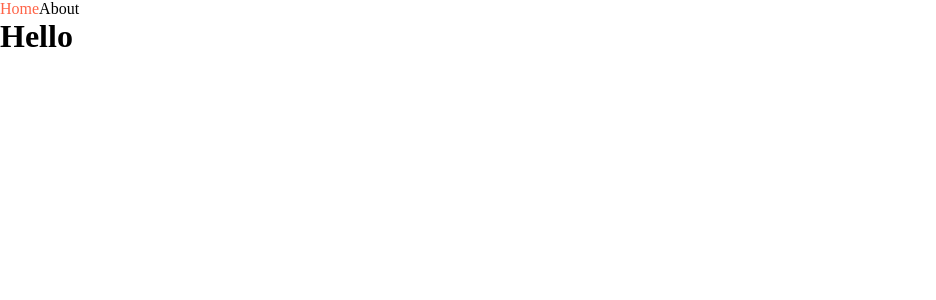
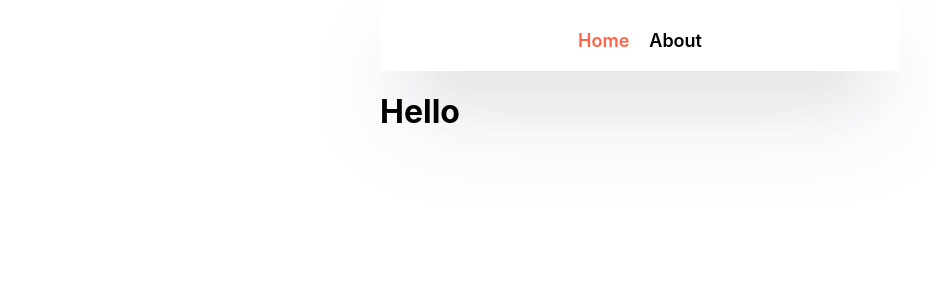
Before and after one commit to juhui88/NextJsStudy, a Next.js app in the folder nextjs-intro/: page / in a window 1280 px wide. Shown: the top 300 px of the page, without its empty margins (0-936 px from the left). Built offline with nearby package versions, Linux system fonts and the light colour scheme.

Commit message:
NavBar custom

```diff
--- a/nextjs-intro/components/NavBar.js
+++ b/nextjs-intro/components/NavBar.js
@@ -13,12 +13,28 @@
       </Link>
       <style jsx>{`
         nav {
+          display: flex;
+          align-items: center;
+          padding-top: 20px;
+          padding-bottom: 10px;
+          box-shadow: rgba(50, 50, 93, 0.25) 0px 50px 100px -20px,
+            rgba(0, 0, 0, 0.3) 0px 30px 60px -30px;
+          justify-content: center;
         }
         a{
           text-decoration: none;
+          padding:10px;
         }
         .active {
           color: tomato;
+        }
+        nav a {
+          font-weight: 600;
+          font-size: 18px;
+        }
+        nav div {
+          display: flex;
+          gap: 10px;
         }
       `}</style>
     </nav>
--- a/nextjs-intro/styles/globals.css
+++ b/nextjs-intro/styles/globals.css
@@ -1,101 +1,21 @@
-:root {
-  --max-width: 1100px;
-  --border-radius: 12px;
-  --font-mono: ui-monospace, Menlo, Monaco, 'Cascadia Mono', 'Segoe UI Mono',
-    'Roboto Mono', 'Oxygen Mono', 'Ubuntu Monospace', 'Source Code Pro',
-    'Fira Mono', 'Droid Sans Mono', 'Courier New', monospace;
-
-  --foreground-rgb: 0, 0, 0;
-  --background-start-rgb: 214, 219, 220;
-  --background-end-rgb: 255, 255, 255;
-
-  --primary-glow: conic-gradient(
-    from 180deg at 50% 50%,
-    #16abff33 0deg,
-    #0885ff33 55deg,
-    #54d6ff33 120deg,
-    #0071ff33 160deg,
-    transparent 360deg
-  );
-  --secondary-glow: radial-gradient(
-    rgba(255, 255, 255, 1),
-    rgba(255, 255, 255, 0)
-  );
-
-  --tile-start-rgb: 239, 245, 249;
-  --tile-end-rgb: 228, 232, 233;
-  --tile-border: conic-gradient(
-    #00000080,
-    #00000040,
-    #00000030,
-    #00000020,
-    #00000010,
-    #00000010,
-    #00000080
-  );
-
-  --callout-rgb: 238, 240, 241;
-  --callout-border-rgb: 172, 175, 176;
-  --card-rgb: 180, 185, 188;
-  --card-border-rgb: 131, 134, 135;
-}
-
-@media (prefers-color-scheme: dark) {
-  :root {
-    --foreground-rgb: 255, 255, 255;
-    --background-start-rgb: 0, 0, 0;
-    --background-end-rgb: 0, 0, 0;
-
-    --primary-glow: radial-gradient(rgba(1, 65, 255, 0.4), rgba(1, 65, 255, 0));
-    --secondary-glow: linear-gradient(
-      to bottom right,
-      rgba(1, 65, 255, 0),
-      rgba(1, 65, 255, 0),
-      rgba(1, 65, 255, 0.3)
-    );
-
-    --tile-start-rgb: 2, 13, 46;
-    --tile-end-rgb: 2, 5, 19;
-    --tile-border: conic-gradient(
-      #ffffff80,
-      #ffffff40,
-      #ffffff30,
-      #ffffff20,
-      #ffffff10,
-      #ffffff10,
-      #ffffff80
-    );
-
-    --callout-rgb: 20, 20, 20;
-    --callout-border-rgb: 108, 108, 108;
-    --card-rgb: 100, 100, 100;
-    --card-border-rgb: 200, 200, 200;
-  }
-}
-
-* {
-  box-sizing: border-box;
+html,
+body {
   padding: 0;
   margin: 0;
-}
-
-html,
-body {
-  max-width: 100vw;
-  overflow-x: hidden;
+  font-family: -apple-system, BlinkMacSystemFont, Segoe UI, Roboto, Oxygen,
+    Ubuntu, Cantarell, Fira Sans, Droid Sans, Helvetica Neue, sans-serif;
 }
 
 body {
-  color: rgb(var(--foreground-rgb));
+  max-width: 520px;
+  width: 100%;
+  margin: 0 auto;
 }
 
 a {
   color: inherit;
   text-decoration: none;
 }
-
-@media (prefers-color-scheme: dark) {
-  html {
-    color-scheme: dark;
-  }
+* {
+  box-sizing: border-box;
 }
```
